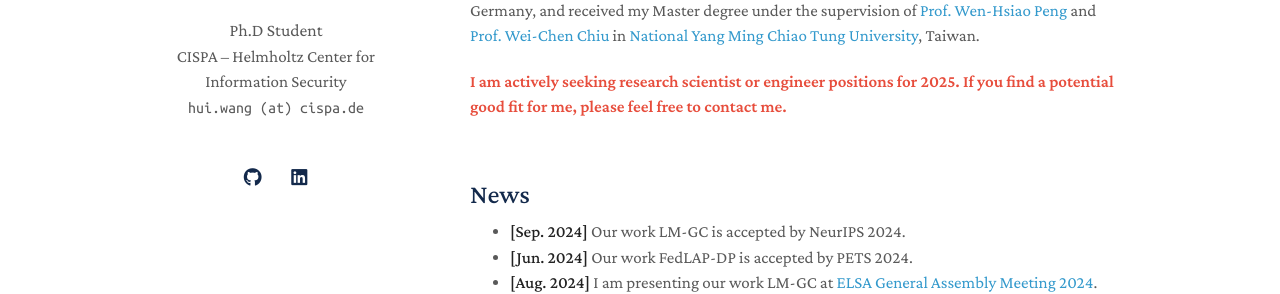
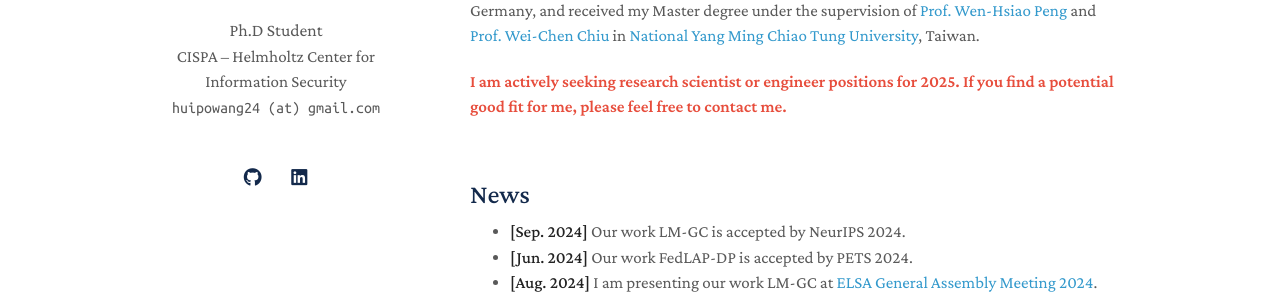
Before and after one commit to hui-po-wang/hui-po-wang.github.io, a Jekyll site: the page built from index.md, in a window 1280 px wide. Shown: the part 301-595 px from the top of the page. Built offline with Jekyll 4.4.1, drawn with Linux system fonts in a browser that asks for light colours; a style sheet for code colours, icons or effects is not loaded.

Commit message:
Update _config.yml

```diff
--- a/_config.yml
+++ b/_config.yml
@@ -7,7 +7,7 @@ position: Ph.D Student
 affiliation: CISPA – Helmholtz Center for Information Security
 affiliation_link: /
 affiliation_logo: /assets/img/cispa-long-logo.svg
-email: hui.wang (at) cispa.de
+email: huipowang24 (at) gmail.com
 
 # Search Engine Optimization (SEO)
 keywords: Hui-Po Wang, huipowang, hpwang, wanghuipo, wanghp, Wang Hui-Po
```
